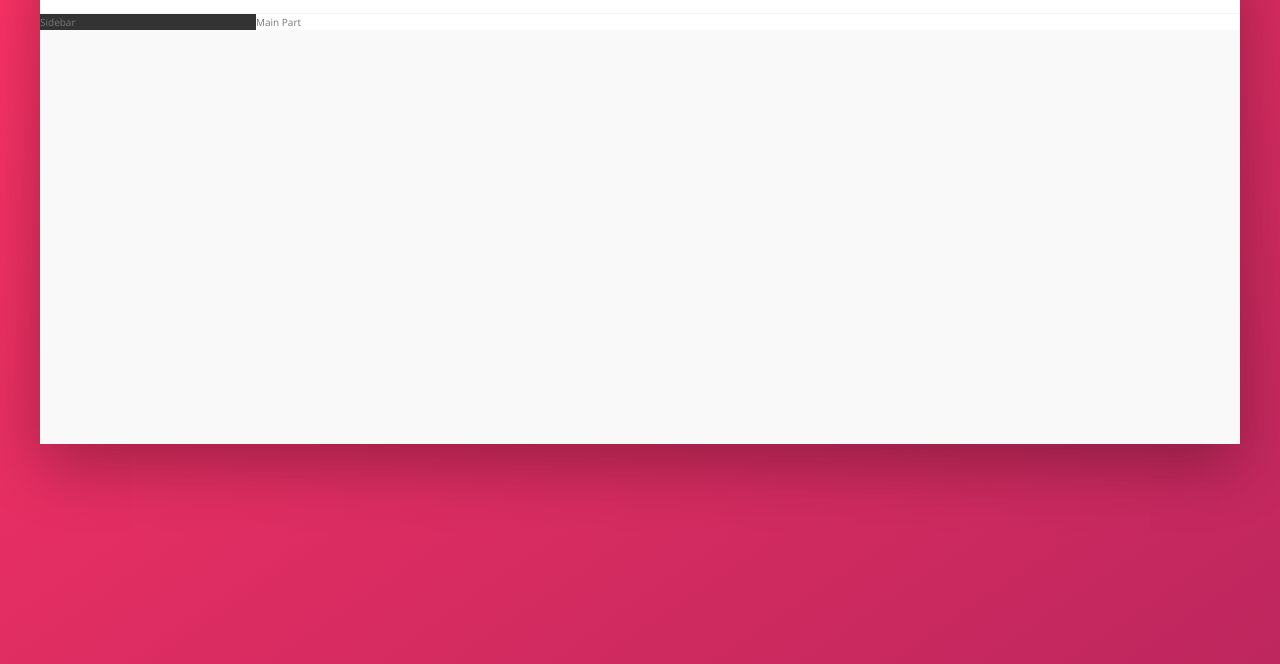
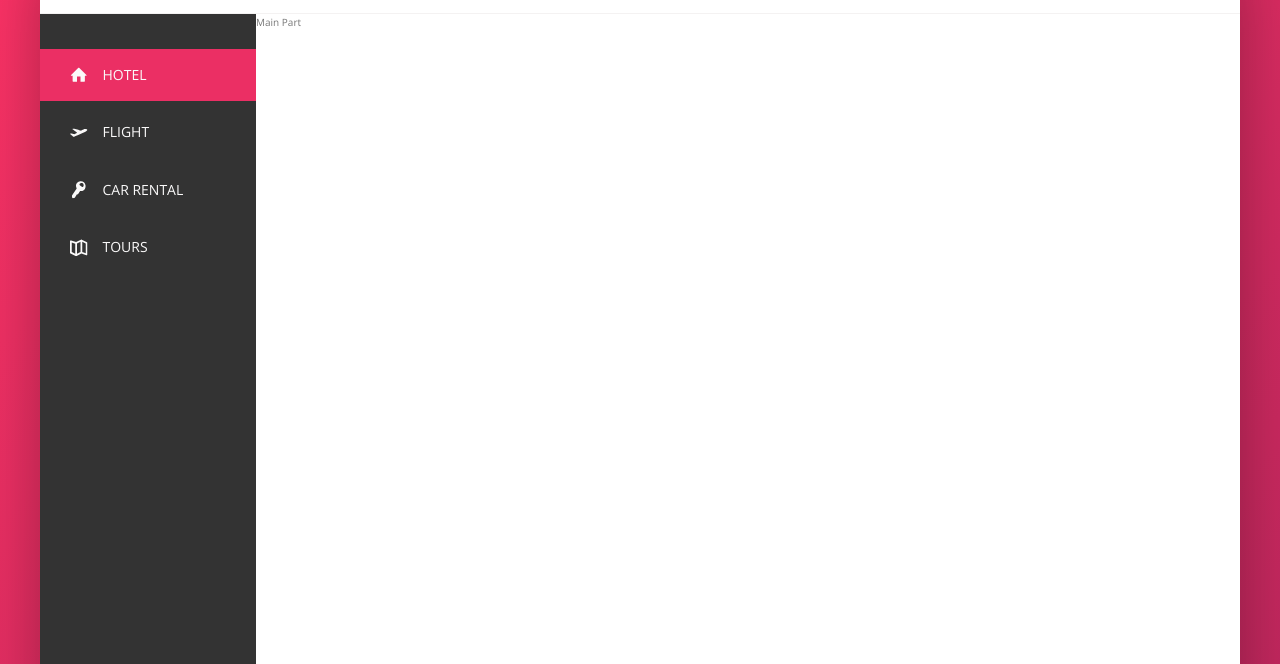
Before and after one commit to MitinMaksym/trillo-project, a website: page index.html in a window 1280 px wide. Shown: the part 136-800 px from the top of the page. Drawn offline with nearby package versions, Linux system fonts and the light colour scheme.

Commit message:
Finished Sidebar navigation

```diff
--- a/index.html
+++ b/index.html
@@ -14,6 +14,7 @@
 
 <body>
     <div class="container">
+        <!-- HEADER -->
         <header class="header">
             <img src="./img/logo.png" alt="trillo logo" class="logo">
 
@@ -46,7 +47,50 @@
             </nav>
         </header>
         <div class="content">
-            <nav class="sidebar">Sidebar</nav>
+
+            <!-- SIDEBAR -->
+            <nav class="sidebar">
+                <ul class="side-nav">
+                    <li class="side-nav__item side-nav__item--active">
+                        <a href="#" class="side-nav__link">
+                            <svg class="side-nav__icon">
+                                <use xlink:href="img/sprite.svg#icon-home"></use>
+                            </svg>
+                            <span>Hotel</span>
+                        </a>
+                    </li>
+
+                    <li class="side-nav__item">
+                        <a href="#" class="side-nav__link">
+                            <svg class="side-nav__icon">
+                                <use xlink:href="img/sprite.svg#icon-aircraft-take-off"></use>
+                            </svg>
+                            <span>Flight</span>
+                        </a>
+                    </li>
+
+                    <li class="side-nav__item">
+                        <a href="#" class="side-nav__link">
+                            <svg class="side-nav__icon">
+                                <use xlink:href="img/sprite.svg#icon-key"></use>
+                            </svg>
+                            <span>Car rental</span>
+                        </a>
+                    </li>
+
+                    <li class="side-nav__item">
+                        <a href="#" class="side-nav__link">
+                            <svg class="side-nav__icon">
+                                <use xlink:href="img/sprite.svg#icon-map"></use>
+                            </svg>
+                            <span>Tours</span>
+                        </a>
+                    </li>
+                </ul>
+                <div class="legal">
+                    &copy; 2020 by trillo. All rights reserved
+                </div>
+            </nav>
             <main class="hotel-view">Main Part</main>
         </div>
     </div>
--- a/sass/_components.scss
+++ b/sass/_components.scss
@@ -120,3 +120,72 @@
     text-align: center;
   }
 }
+
+////////////////////////SIDE NAVIGATION
+
+.side-nav {
+  font-size: 1.4rem;
+  list-style: none;
+  margin-top:3.5rem;
+  &__item {
+    position: relative;
+
+    &:not(:last-child){
+      margin-bottom: .5rem;
+    }
+  }
+
+  &__item::before {
+    content:"";
+    position: absolute;
+    height: 100%;
+    top:0;
+    left:0;
+    width: 3px;
+    background-color: var(--color-primary);
+    transform:scaleY(0);
+    transition: transform  .2s,
+                width .4s cubic-bezier(1,0,0,1) .2s,
+                background-color .1s
+  }
+
+  &__item:hover::before,
+  &__item--active::before {
+    transform:scaleY(1);
+    width: 100%;
+  }
+
+  &__item:active::before {
+    background-color: var(--color-primary-light);
+  }
+
+  &__link:link,
+  &__link:visited {
+    color:var(--color-grey-light-1);
+    text-decoration: none;
+    text-transform: uppercase;
+    display: block;
+    padding: 1.5rem 3rem;
+    position: relative;
+    z-index: 10;
+
+    display: flex;
+    align-items: center;
+  }
+
+  &__icon {
+    width: 1.75rem;
+    height: 1.75rem;
+    margin-right: 1.5rem;
+    fill:currentColor;
+  }
+}
+
+////////////////////////LEGAL
+
+.legal {
+  font-size: 1.2rem;
+  text-align: center;
+  padding: 2.5rem;
+  color:var(--color-grey-light-4);
+}
--- a/sass/_layout.scss
+++ b/sass/_layout.scss
@@ -23,10 +23,14 @@
 .sidebar {
   background-color: var(--color-grey-dark-1);
   flex:0 0 18%;
+  display: flex;
+  flex-direction: column;
+  justify-content: space-between;
 }
 
 .hotel-view {
   background-color: #fff;
   flex:1;
+  height:80rem;
 
 }
```
Also changed, not shown: css/style.css.
